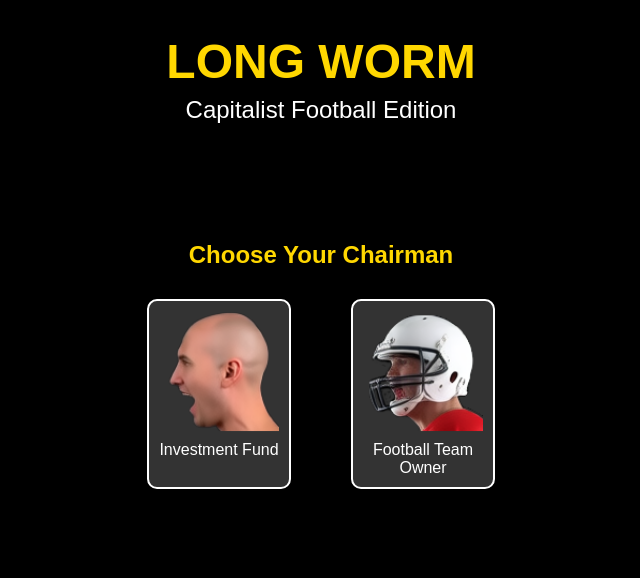
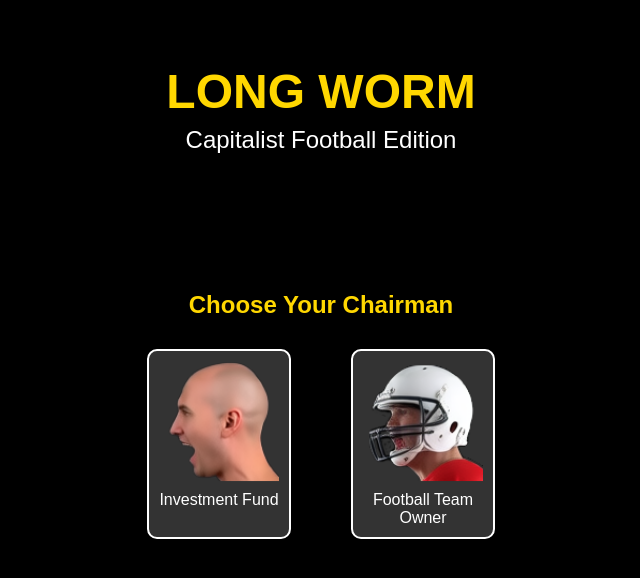
Before and after one commit to RichSibs/long-worm, a website: page index.html in a window 1280 px wide. Shown: the whole page, without its empty margins (319-959 px from the left). Drawn offline with Linux system fonts and the light colour scheme.

Commit message:
Fix title overlap on desktop

```diff
--- a/index.html
+++ b/index.html
@@ -26,12 +26,13 @@
             display: flex;
             flex-direction: column;
             align-items: center;
-            margin-bottom: 80px; /* Add space for score */
+            margin-bottom: 80px;
+            margin-top: 100px; /* Add top margin to make space for title */
         }
 
         #game-title {
             position: absolute;
-            top: -60px;
+            top: -80px; /* Move title up further */
             left: 50%;
             transform: translateX(-50%);
             z-index: 1000;
```
